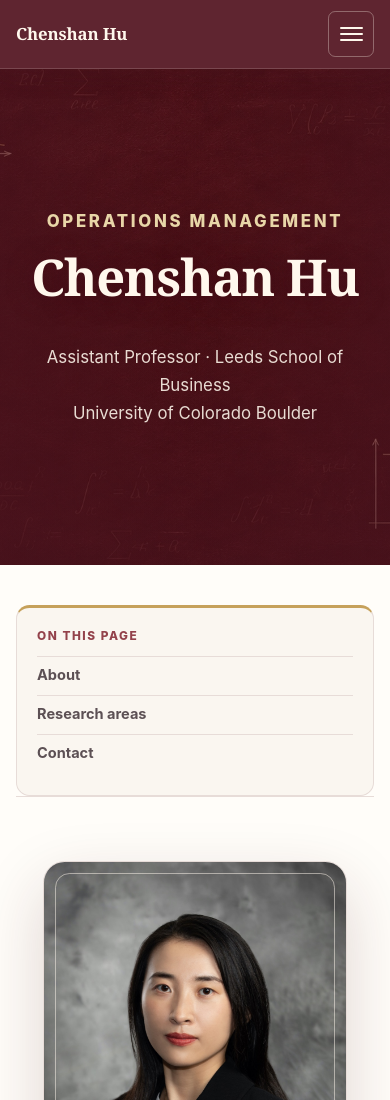
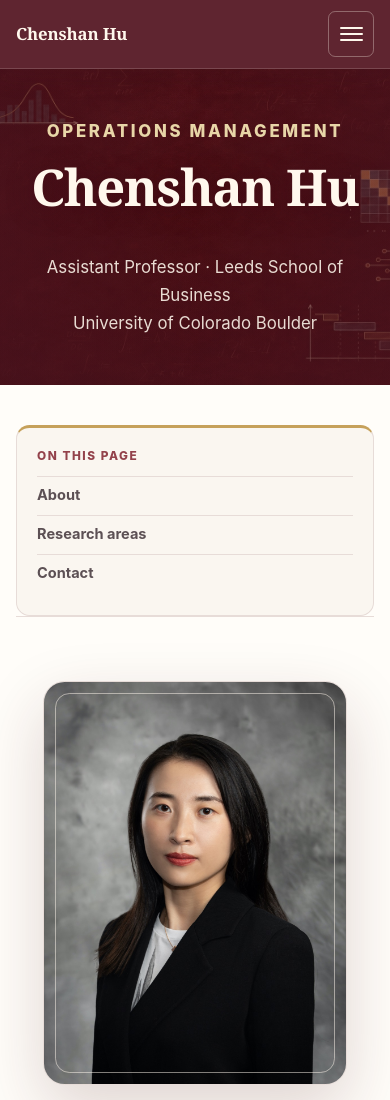
Before and after one commit to chenshanhu369/chenshanhu369.github.io, a plain HTML site: page index.html in a window 390 px wide. Shown: the top 1100 px of the page. Drawn offline with Linux system fonts and the light colour scheme.

Commit message:
Add AI-focused hero and unify banner heights

```diff
--- a/assets/css/styles.css
+++ b/assets/css/styles.css
@@ -261,13 +261,13 @@ ol:last-child {
   overflow: hidden;
   color: #fff8ed;
   background-color: var(--charcoal);
-  background-image: linear-gradient(90deg, rgba(74, 20, 31, 0.18), rgba(74, 20, 31, 0.08)), url("../images/research-hero-burgundy.jpg");
+  background-image: linear-gradient(90deg, rgba(74, 20, 31, 0.18), rgba(74, 20, 31, 0.08)), url("../images/research-hero-ai.jpg");
   background-position: center;
   background-size: cover;
 }
 
 .hero {
-  min-height: clamp(29rem, 58vw, 39rem);
+  min-height: clamp(15rem, 32vw, 22rem);
 }
 
 .hero::before,
@@ -297,7 +297,7 @@ ol:last-child {
   min-height: inherit;
   width: min(calc(100% - 3rem), var(--content-width));
   margin: 0 auto;
-  padding: clamp(5rem, 11vw, 8.5rem) 0;
+  padding: clamp(4rem, 8vw, 6rem) 0;
   align-items: center;
   flex-direction: column;
   justify-content: center;
@@ -830,12 +830,12 @@ iframe[title*="Curriculum"] {
   }
 
   .hero {
-    min-height: 31rem;
+    min-height: clamp(15rem, 32vw, 22rem);
     background-position: center;
   }
 
   .hero-inner {
-    padding: 4.5rem 0;
+    padding: 3rem 0;
   }
 
   .hero h1 {
--- a/index.html
+++ b/index.html
@@ -7,15 +7,15 @@
     <meta name="description" content="Chenshan Hu is an Assistant Professor of Operations Management at the University of Colorado Boulder, studying platform operations, environmental sustainability, and artificial intelligence.">
     <meta name="theme-color" content="#5a1e2a">
     <link rel="canonical" href="https://huchenshan2020-glitch.github.io/">
-    <link rel="preload" as="image" href="/assets/images/research-hero-burgundy.jpg">
+    <link rel="preload" as="image" href="/assets/images/research-hero-ai.jpg">
     <link rel="icon" href="/assets/images/favicon.svg" type="image/svg+xml">
-    <link rel="stylesheet" href="/assets/css/styles.css?v=20261116-4">
+    <link rel="stylesheet" href="/assets/css/styles.css?v=20261116-5">
     <meta property="og:type" content="website">
     <meta property="og:title" content="Chenshan Hu | Operations Management">
     <meta property="og:description" content="Research in platform operations, environmental sustainability, and artificial intelligence.">
     <meta property="og:url" content="https://huchenshan2020-glitch.github.io/">
-    <meta property="og:image" content="https://huchenshan2020-glitch.github.io/assets/images/research-hero-burgundy.jpg">
-    <meta property="og:image:alt" content="Abstract burgundy diagrams representing operations research">
+    <meta property="og:image" content="https://huchenshan2020-glitch.github.io/assets/images/research-hero-ai.jpg">
+    <meta property="og:image:alt" content="Abstract burgundy diagrams representing operations and artificial intelligence research">
     <meta name="twitter:card" content="summary_large_image">
     <script type="application/ld+json">
       {
```
Also changed, not shown: 404.html (+1 -1 lines), cv.html (+3 -3 lines), research.html (+3 -3 lines), teaching-service.html (+3 -3 lines), assets/images/research-hero-ai.jpg (added), 2 other files.
